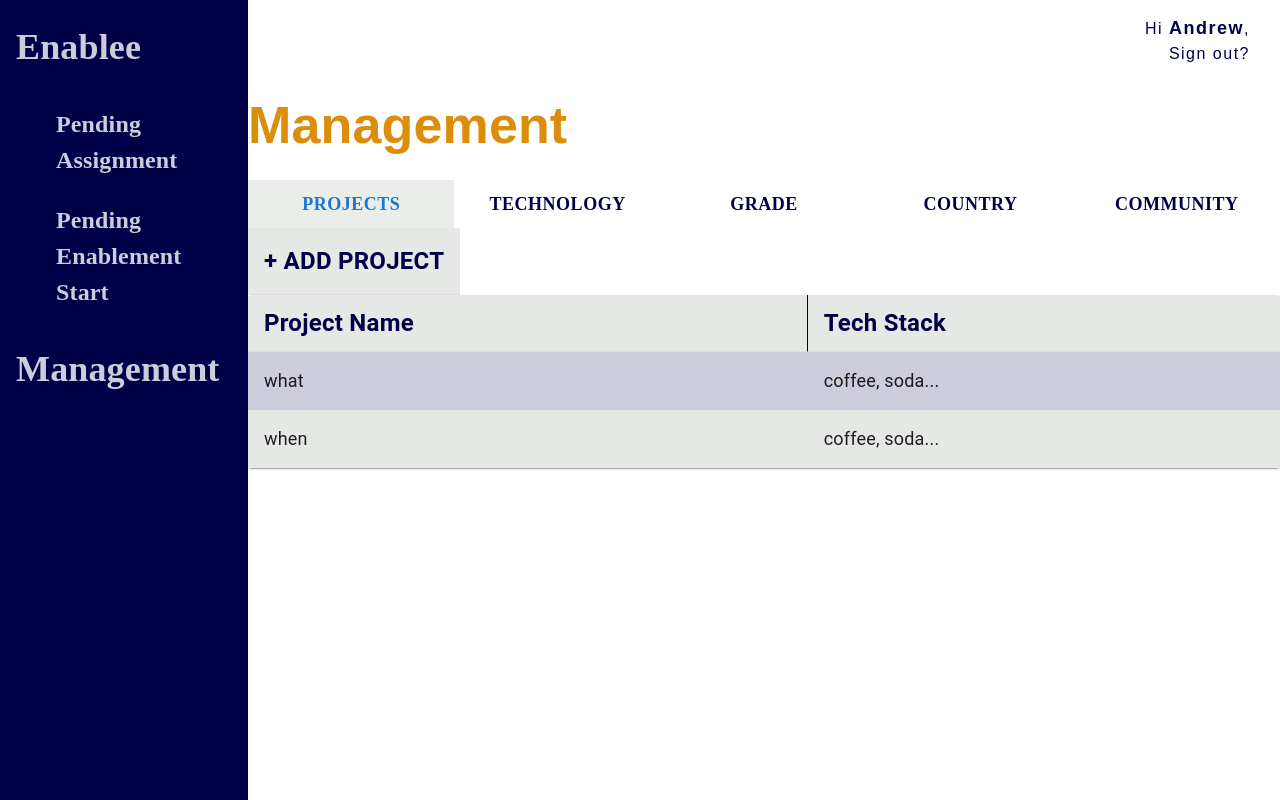
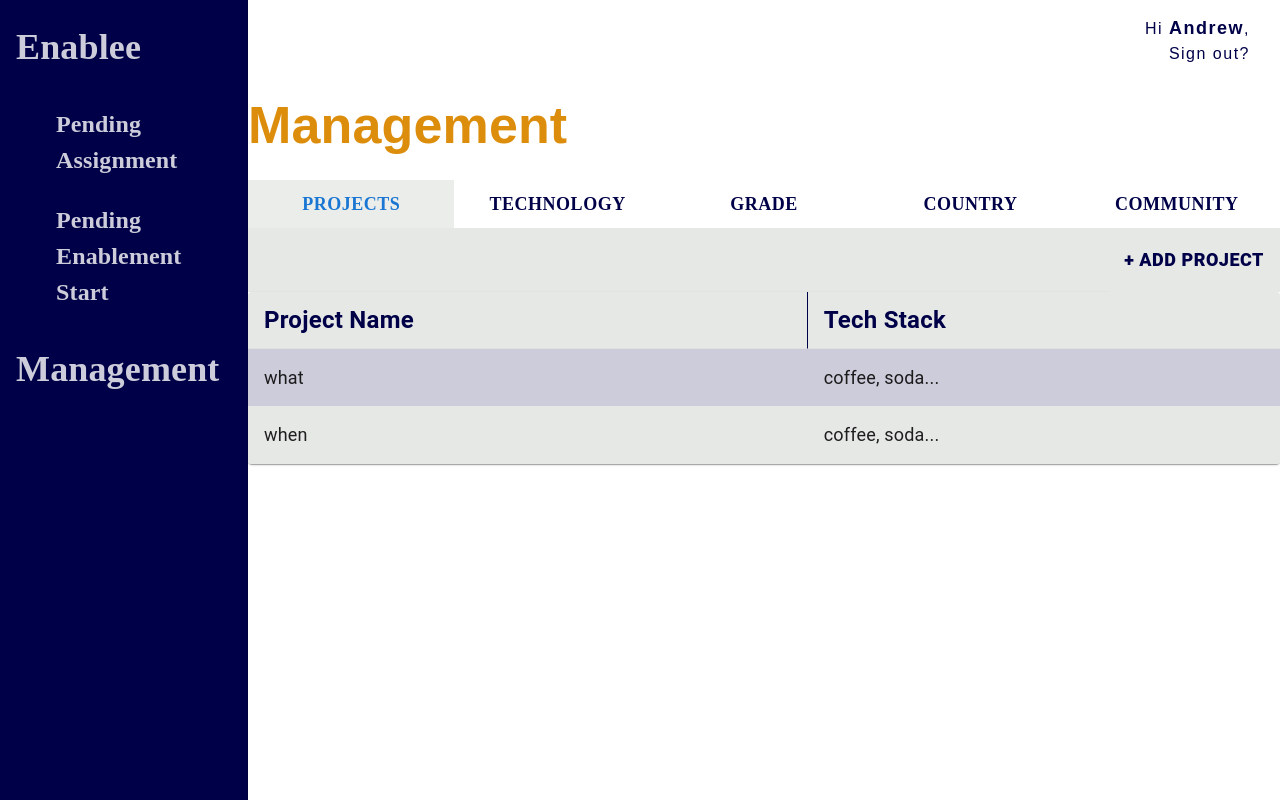
Before and after one commit to oscar-fernandez/flow-ui, a React (Vite) app: page /mgt in a window 1280 px wide. Built offline with nearby package versions, Linux system fonts and the light colour scheme; a web font is replaced by a local one.

Commit message:
styled buttons

```diff
--- a/src/components/FormComponent/FormComponent.tsx
+++ b/src/components/FormComponent/FormComponent.tsx
@@ -9,7 +9,7 @@ import { useState } from "react";
 import ITechnology from "../../models/interfaces/ITechnology";
 import "./FormComponent.css";
 
-const inputStyle = (theme: any) => ({
+const inputStyle = () => ({
   marginLeft: "auto",
   marginRight: "auto",
   backgroundColor: "#d9d9d9",
@@ -59,9 +59,6 @@ function FormComponent(props: any) {
   const InputProps = {
     disableUnderline: true,
   };
-
-  //manages array of tech objects
-  const [techStack, setTechStack] = useState<ITechnology[]>([]);
 
   //manages array of string for select
   const [techStackString, setTechStackString] = useState<string[]>([]);
--- a/src/pages/Management/ManagementTabsComponent/ManagementTabs.tsx
+++ b/src/pages/Management/ManagementTabsComponent/ManagementTabs.tsx
@@ -5,10 +5,10 @@ import Typography from "@mui/material/Typography";
 import FormComponent from "../../../components/FormComponent/FormComponent";
 import Box from "@mui/material/Box";
 import ManagementTableComponent from "../../../components/Table/ManagementTableComponent/ManagementTableComponent";
-import { useRef, useState, useEffect } from "react";
+import { useRef, useState } from "react";
 import { MockRows } from "../../../data/MockData";
 import IColumns from "../../../models/interfaces/IColumns";
-import { TableCell, TableRow } from "@mui/material";
+import { Button } from "@mui/material";
 
 interface TabPanelProps {
   children?: React.ReactNode;
@@ -55,14 +55,8 @@ export default function ManagementTabs() {
 
   const [isShown, setIsShown] = useState(false);
 
-  const handleClick = (event: any) => {
+  const handleClick = (event: React.MouseEvent<HTMLElement>) => {
     setIsShown((current) => !current);
-  };
-
-  const [rowClicked, setRowClicked] = useState(false);
-
-  const handleRow = (event: any) => {
-    setRowClicked((current) => !current);
   };
 
   return (
@@ -93,21 +87,29 @@ export default function ManagementTabs() {
           </Tabs>
         </Box>
         <TabPanel value={value} index={0}>
-          <TableRow>
+          <div style={{ width: "100%", backgroundColor: "#E6E8E6" }}>
             {!isShown && (
-              <TableCell
+              <Box sx={{ display: "flex", justifyContent: "flex-end" }}>
+                <Button
+                  variant="text"
                   onClick={handleClick}
                   sx={{
                     background: "#E6E8E6",
-                  fontWeight: 700,
-                  fontSize: "24px",
+                    fontWeight: 900,
+                    fontSize: "18px",
                     color: "#000048",
+                    padding: "16px",
+                    "&:hover": {
+                      backgroundColor: "#E6E8E6",
+                      opacity: "1",
+                    },
                   }}
                 >
-                + ADD PROJECT
-              </TableCell>
+                  + Add Project
+                </Button>
+              </Box>
             )}
-          </TableRow>
+          </div>
           {isShown && (
             <FormComponent
               title="Add Project"
@@ -123,17 +125,28 @@ export default function ManagementTabs() {
               rows={MockRows}
             />
           )}
-
-          {rowClicked && (
-            <FormComponent
-              title="Edit Project"
-              readonly={true}
-              edit={true}
-              project={selectedItem}
-            ></FormComponent>
-          )}
         </TabPanel>
         <TabPanel value={value} index={1}>
+          <div style={{ width: "100%", backgroundColor: "#E6E8E6" }}>
+            <Box sx={{ display: "flex", justifyContent: "flex-end" }}>
+              <Button
+                variant="text"
+                sx={{
+                  background: "#E6E8E6",
+                  fontWeight: 900,
+                  fontSize: "18px",
+                  color: "#000048",
+                  padding: "16px",
+                  "&:hover": {
+                    backgroundColor: "#E6E8E6",
+                    opacity: "1",
+                  },
+                }}
+              >
+                + Add Skill
+              </Button>
+            </Box>
+          </div>
           <ManagementTableComponent
             selectedItem={selectedItem}
             columns={technologyColumn}
```
Also changed, not shown: src/components/Table/ManagementTableComponent/ManagementTableComponent.tsx (+1 -12 lines). Lines whose indentation alone changed are shown as unchanged.
